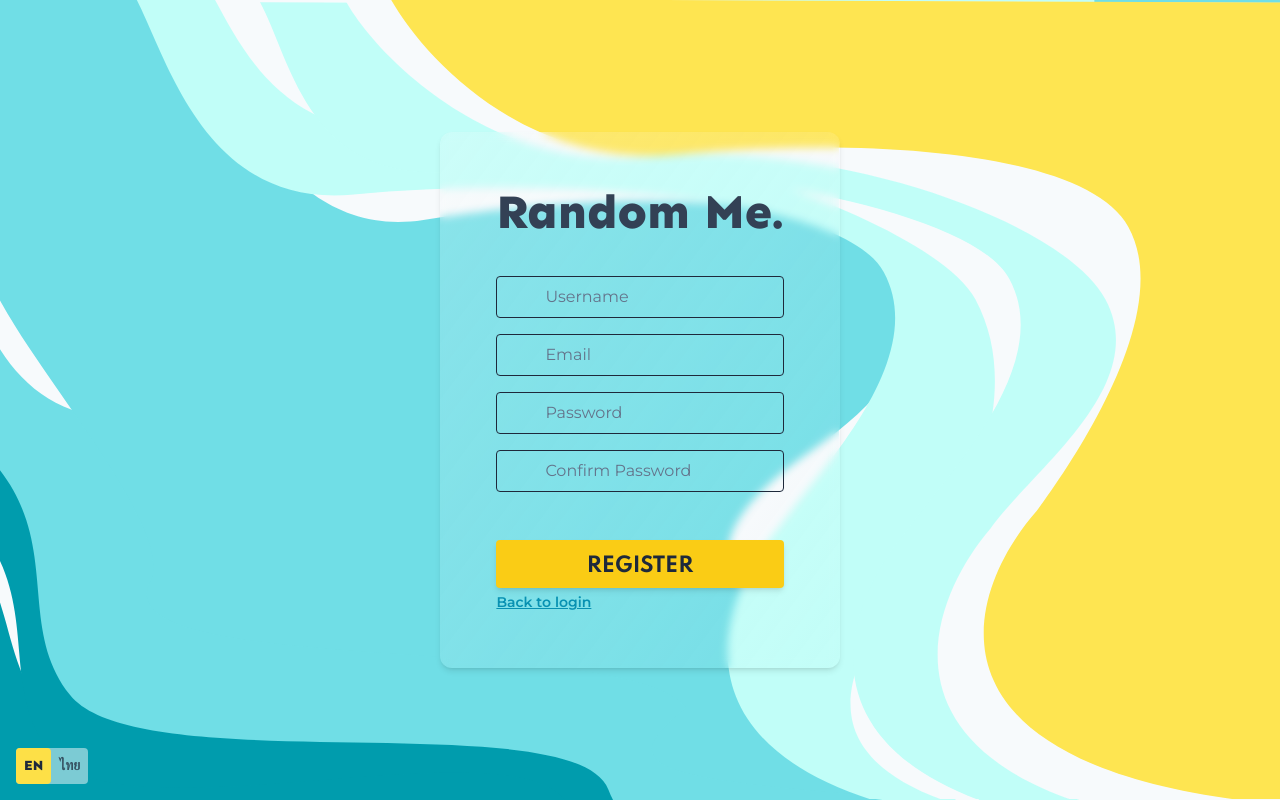
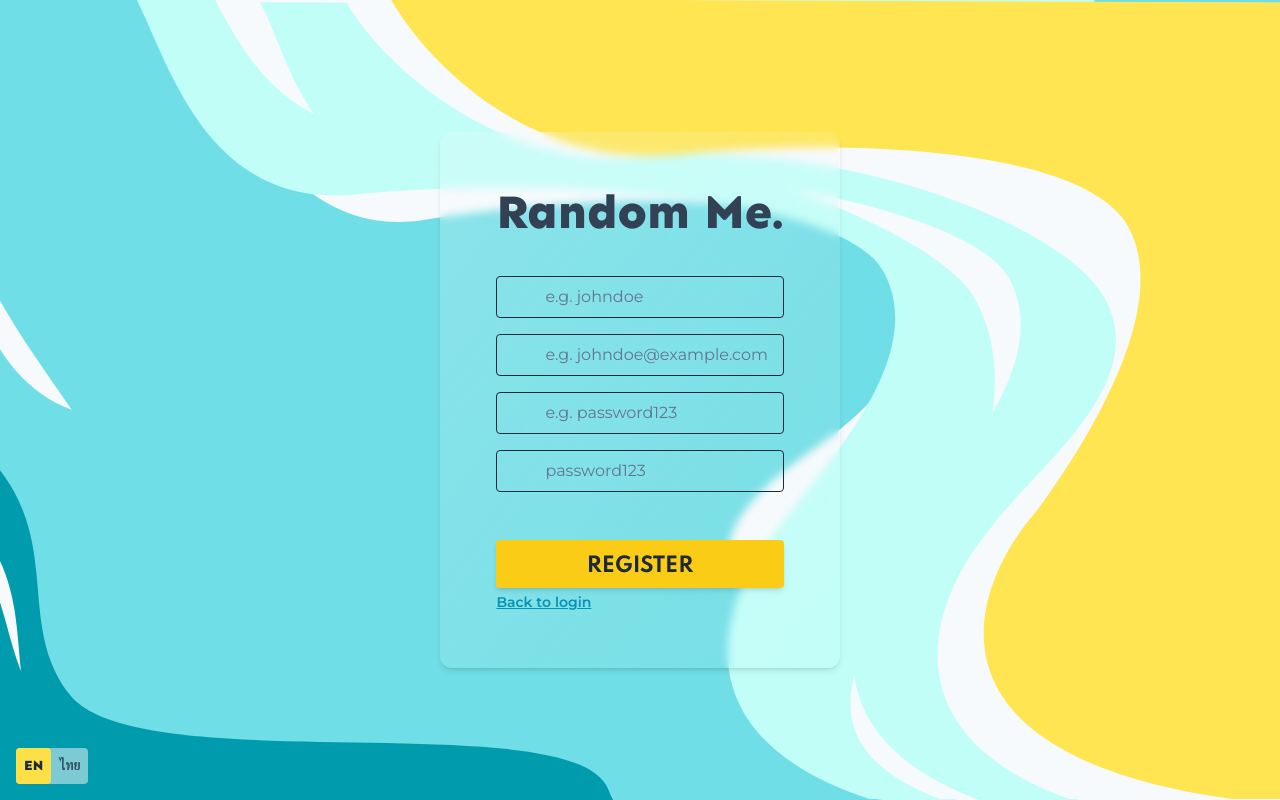
Before and after one commit to Randome-Me/random-me-frontend, a Next.js app: page /register in a window 1280 px wide. Built offline with nearby package versions, Linux system fonts and the light colour scheme; some icons are missing.

Commit message:
🌐 internationalize /register

```diff
--- a/locales/en.ts
+++ b/locales/en.ts
@@ -18,6 +18,19 @@ const en = {
       or: "or",
       continueAsGuest: "continue as guest",
       login: "Login",
+    },
+    register: {
+      title: "Register",
+      description: "Register to Random Me.",
+      emptyUsernameAlert: "Please enter your username.",
+      emptyPasswordAlert: "Please enter your password.",
+      emptyConfirmPasswordAlert: "Please confirm your password.",
+      emptyEmailAlert: "Please enter your email.",
+      passwordConfirmAlert: "Passwords do not match.",
+      usernameExamplePlaceholder: "e.g. johndoe",
+      emailExamplePlaceholder: "e.g. johndoe@example.com",
+      passwordExamplePlaceholder: "e.g. password123",
+      passwordConfirmExamplePlaceholder: "password123",
     },
     home: {
       title: "Random",
--- a/locales/th.ts
+++ b/locales/th.ts
@@ -18,6 +18,19 @@ const th = {
       or: "หรือ",
       continueAsGuest: "ดำเนินการต่อแบบผู้ใช้ทั่วไป",
       login: "ลงชื่อเข้าใช้",
+    },
+    register: {
+      title: "ลงทะเบียน",
+      description: "ลงทะเบียนกับ Random Me",
+      emptyUsernameAlert: "กรุณากรอกชื่อผู้ใช้ของคุณ",
+      emptyPasswordAlert: "กรุณากรอกรหัสผ่านของคุณ",
+      emptyConfirmPasswordAlert: "กรุณากรอกรหัสผ่านอีกครั้ง",
+      emptyEmailAlert: "กรุณากรอกอีเมลของคุณ",
+      passwordConfirmAlert: "รหัสผ่านไม่ตรงกัน",
+      usernameExamplePlaceholder: "ตัวอย่าง johndoe",
+      emailExamplePlaceholder: "ตัวอย่าง johndoe@example.com",
+      passwordExamplePlaceholder: "ตัวอย่าง password123",
+      passwordConfirmExamplePlaceholder: "password123",
     },
     home: {
       title: "สุ่ม",
--- a/pages/register.tsx
+++ b/pages/register.tsx
@@ -19,6 +19,28 @@ export default function Register() {
 
   const handleSubmit = (e: FormEvent<HTMLFormElement>) => {
     e.preventDefault()
+
+    if (username.trim() === "") {
+      alert(t("emptyUsernameAlert"))
+      return
+    }
+    if (email.trim() === "") {
+      alert(t("emptyEmailAlert"))
+      return
+    }
+    if (password.trim() === "") {
+      alert(t("emptyPasswordAlert"))
+      return
+    }
+    if (passwordConfirm.trim() === "") {
+      alert(t("emptyPasswordConfirmAlert"))
+      return
+    }
+    if (password !== passwordConfirm) {
+      alert(t("passwordConfirmAlert"))
+      return
+    }
+
     console.log({ username, email, password, passwordConfirm })
   }
 
@@ -34,22 +56,22 @@ export default function Register() {
           <LoginInputText
             onChange={(e) => setUsername(e.target.value)}
             value={username}
-            placeholder="Username"
+            placeholder={t("usernameExamplePlaceholder")}
           />
           <LoginInputEmail
             onChange={(e) => setEmail(e.target.value)}
             value={email}
-            placeholder="Email"
+            placeholder={t("emailExamplePlaceholder")}
           />
           <LoginInputPassword
             onChange={(e) => setPassword(e.target.value)}
             value={password}
-            placeholder="Password"
+            placeholder={t("passwordExamplePlaceholder")}
           />
           <LoginInputPassword
             onChange={(e) => setPasswordConfirm(e.target.value)}
             value={passwordConfirm}
-            placeholder="Confirm Password"
+            placeholder={t("passwordConfirmExamplePlaceholder")}
           />
 
           <div className="space-y-1">
```
